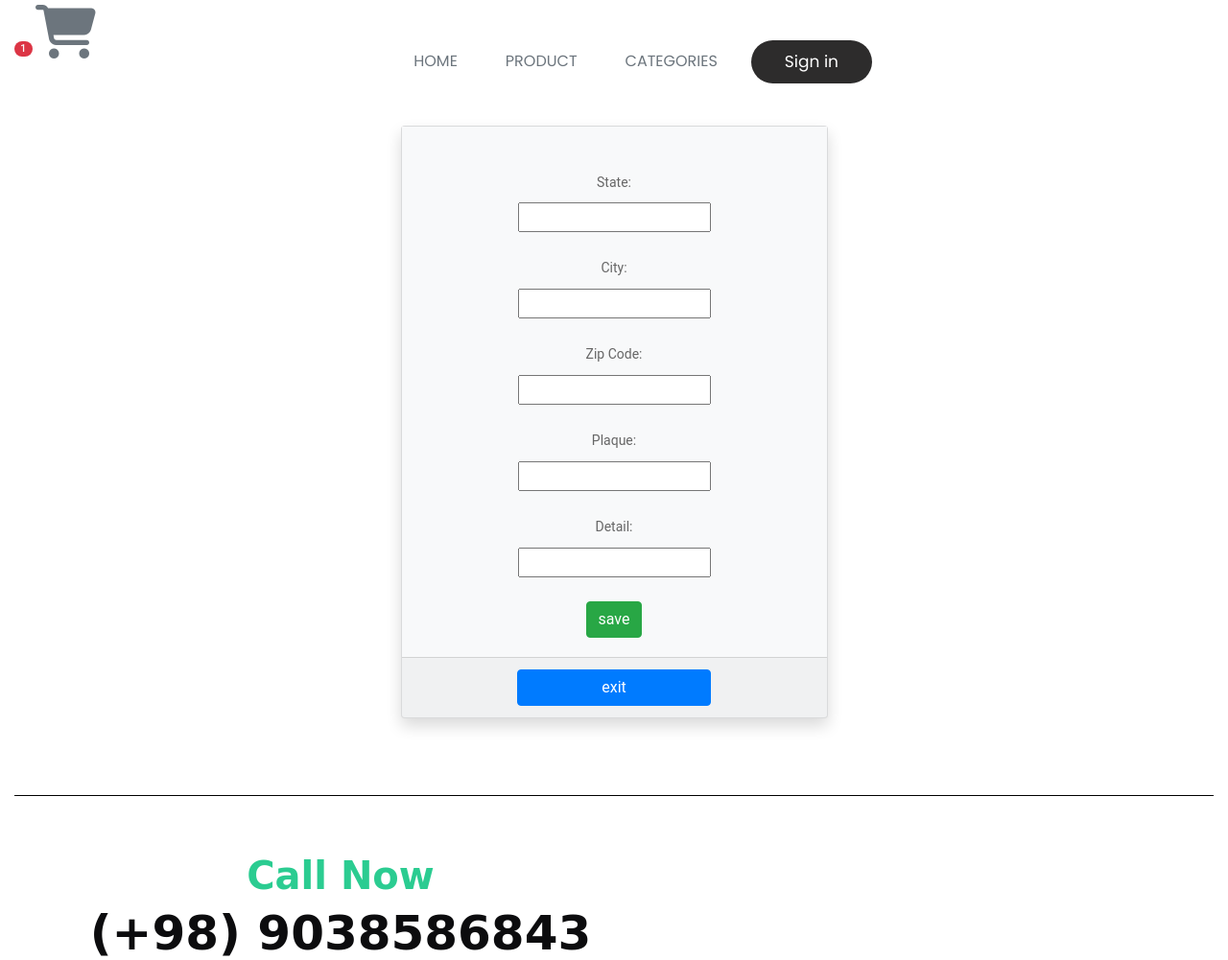
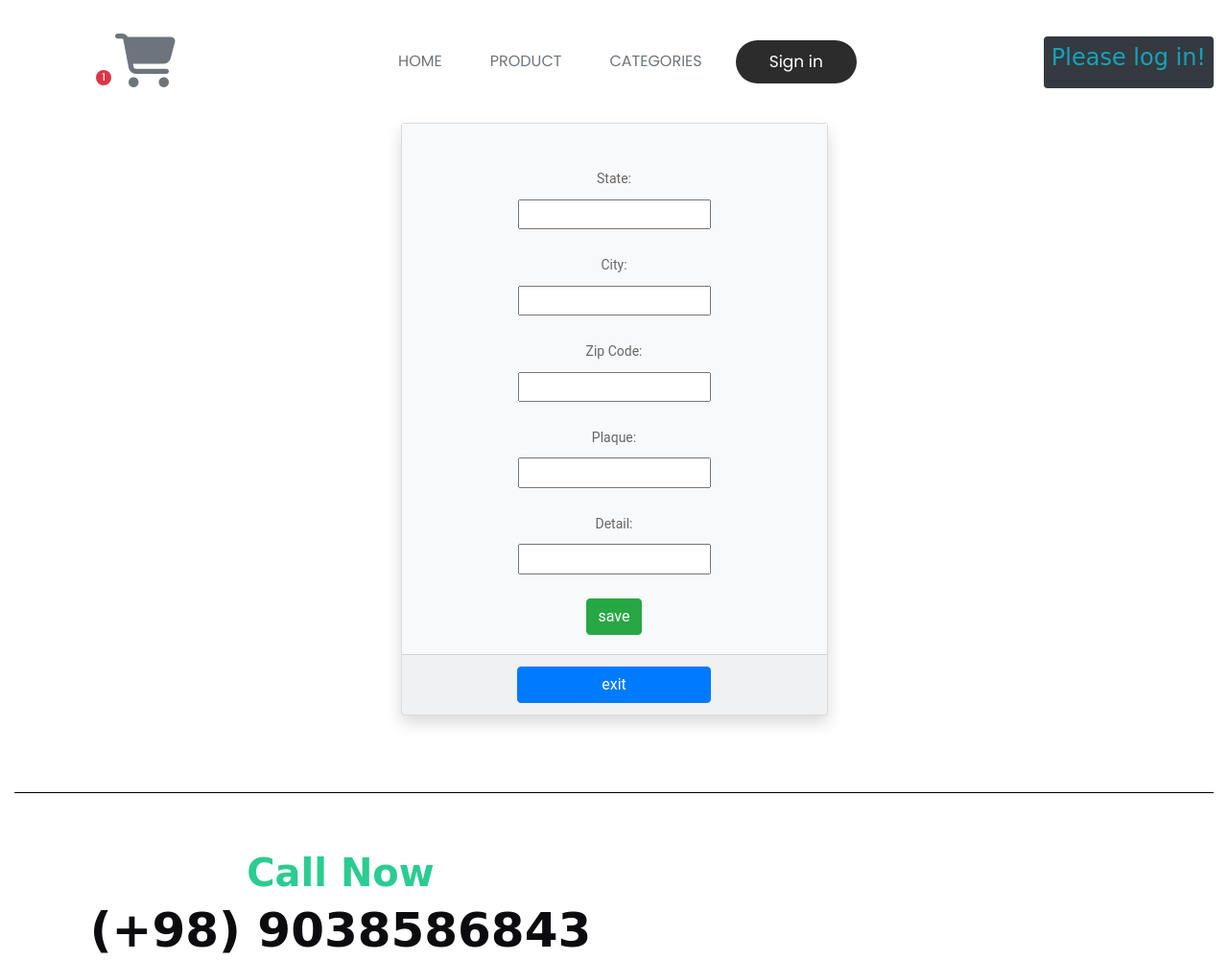
Before and after one commit to Ayazadeh/online_shop, a Django app: page /accounts/address/ in a window 1280 px wide. Shown: the top 1001 px of the page at 96% size. Run offline with Django 3.2, Linux system fonts and the light colour scheme; some libraries are stand-ins or nearby versions; some web fonts are replaced.

Commit message:
add username to header and modifeid something

```diff
--- a/templates/basehtml.html
+++ b/templates/basehtml.html
@@ -9,9 +9,12 @@
     <meta name="viewport" content="width=device-width, initial-scale=1">
     <meta name="viewport" content="initial-scale=1, maximum-scale=1">
     <script src="https://maxcdn.bootstrapcdn.com/bootstrap/4.5.2/js/bootstrap.min.js"></script>
-    <script src="https://ajax.googleapis.com/ajax/libs/jquery/3.5.1/jquery.min.js"></script>
     <script src="https://cdnjs.cloudflare.com/ajax/libs/popper.js/1.16.0/umd/popper.min.js"></script>
     <link href="//netdna.bootstrapcdn.com/font-awesome/3.2.1/css/font-awesome.css" rel="stylesheet">
+    <link rel="stylesheet" href="https://cdnjs.cloudflare.com/ajax/libs/fancybox/2.1.5/jquery.fancybox.min.css"
+          media="screen">
+    <script src="https://ajax.googleapis.com/ajax/libs/jquery/3.5.1/jquery.min.js"></script>
+
     <link rel="stylesheet" href="{% static 'css/font-awesome.css' %}">
     <link rel="stylesheet" href="{% static 'css/bootstrap.min.css' %}">
     <!-- style css -->
@@ -23,8 +26,6 @@
     <!-- Scrollbar Custom CSS -->
     <link rel="stylesheet" href="{% static 'css/jquery.mCustomScrollbar.min.css' %}">
     <!-- Tweaks for older IEs-->
-    <link rel="stylesheet" href="https://cdnjs.cloudflare.com/ajax/libs/fancybox/2.1.5/jquery.fancybox.min.css"
-          media="screen">
     <!--[if lt IE 9]>
     <script src="https://oss.maxcdn.com/html5shiv/3.7.3/html5shiv.min.js"></script>
     <script src="https://oss.maxcdn.com/respond/1.4.2/respond.min.js"></script><![endif]-->
@@ -36,11 +37,12 @@
         }
 
         #content {
-            font-family: "Roboto", "Lucida Grande", "DejaVu Sans", "Bitstream Vera Sans", Verdana, Arial, sans-serif
+            font-family: "Roboto", "Lucida Grande", "DejaVu Sans", "Bitstream Vera Sans", Verdana, Arial, sans-serif;
+
         }
 
         .UpDown {
-            margin-top: 4rem;
+            margin-top: 8rem;
             margin-bottom: 5rem;
         }
 
@@ -56,8 +58,25 @@
             <header>
                 <div class="head_top">
                     <div class="header">
+                        <a href="{% url 'customer:profile' %}">
+                            <div class="float-right mt-2 bg-dark rounded p-2">
+                                <h1 class="text-info">
+                                    {% if request.user.is_authenticated %}
+                                        {{ request.user }}
+                                    {% else %}
+                                        Please log in!
+                                    {% endif %}
+                                </h1>
+                            </div>
+                        </a>
                         <div class="container">
                             <div class="row">
+                                <a href="{% url 'order:cart' %}">
+                                        <span class="badge badge-pill border-danger bg-danger text-light">
+                                            1
+                                        </span>
+                                    <i class="fa fa-shopping-cart display-4 text-secondary"></i>
+                                </a>
                                 <div class="col-xl-9 col-lg-9 col-md-9 col-sm-9">
 
                                     <nav class="navigation navbar navbar-expand-md navbar-dark">
@@ -67,6 +86,7 @@
                                                 aria-expanded="false" aria-label="Toggle navigation">
                                             <span class="navbar-toggler-icon"></span>
                                         </button>
+
                                         <div class="collapse navbar-collapse " id="navbarExample04">
                                             <ul class="navbar-nav">
                                                 <li class="nav-item">
@@ -91,16 +111,6 @@
                 </div>
             </header>
             <div id="content">
-
-                <div>
-                    <a href="{% url 'order:cart' %}">
-                        <span class="badge badge-pill border-danger bg-danger text-light">
-                            1
-                        </span>
-                        <i class="fa fa-shopping-cart display-4 text-secondary"></i>
-                    </a>
-                </div>
-
                 {% block content %}
 
                 {% endblock %}
@@ -132,14 +142,15 @@
         </div>
     </div>
 </div>
+
 <script src="{% static 'js/jquery.min.js' %}"></script>
 <script src="{% static 'js/popper.min.js' %}"></script>
 <script src="{% static 'js/bootstrap.bundle.min.js' %}"></script>
-<script src="{% static 'js/jquery-3.0.0.min.js' %}"></script>
+<script src="{% static 'js/jquery-3.6.0.min.js' %}"></script>
 <script src="{% static 'js/plugin.js' %}"></script>
 <!-- sidebar -->
 <script src="{% static 'js/jquery.mCustomScrollbar.concat.min.js' %}"></script>
 <script src="{% static 'js/custom.js' %}"></script>
-<script src="https:cdnjs.cloudflare.com/ajax/libs/fancybox/2.1.5/jquery.fancybox.min.js"></script>
+<script src="https://cdnjs.cloudflare.com/ajax/libs/fancybox/2.1.5/jquery.fancybox.min.js"></script>
 </body>
 </html>
```
